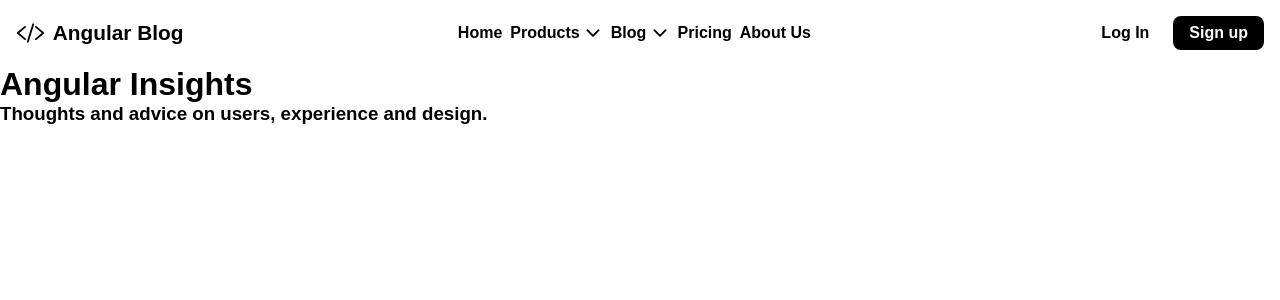
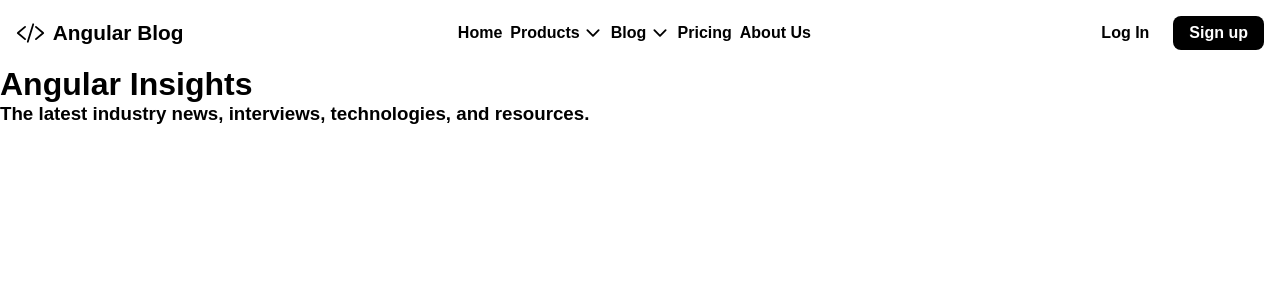
Before and after one commit to ygg-m/angular-blog, an Angular app: page / in a window 1280 px wide. Shown: the top 300 px of the page. Built offline with nearby package versions, Linux system fonts and the light colour scheme.

Commit message:
style: change sub-title text

```diff
--- a/src/app/Components/page-title/page-title.component.html
+++ b/src/app/Components/page-title/page-title.component.html
@@ -1,4 +1,4 @@
 <div class="title-container">
   <h1>Angular Insights</h1>
-  <h3>Thoughts and advice on users, experience and design.</h3>
+  <h3>The latest industry news, interviews, technologies, and resources.</h3>
 </div>
```
